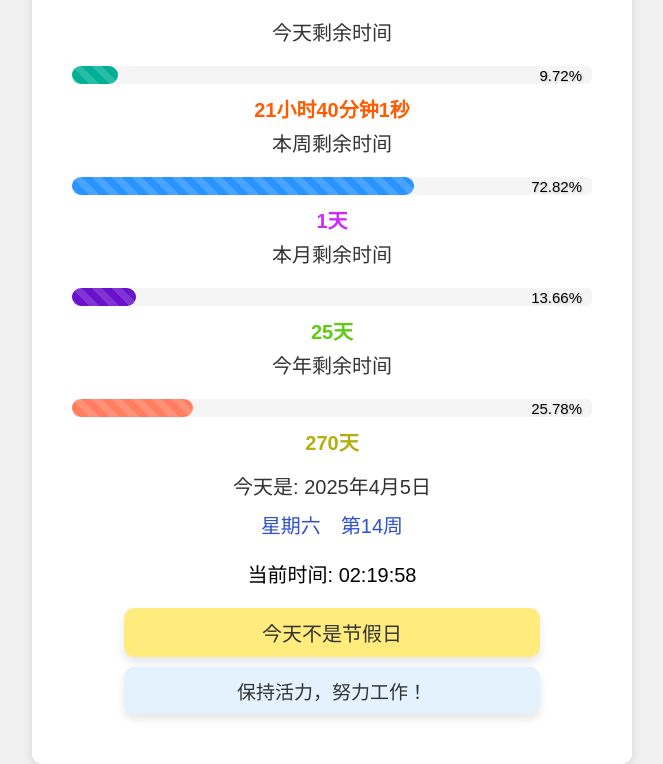
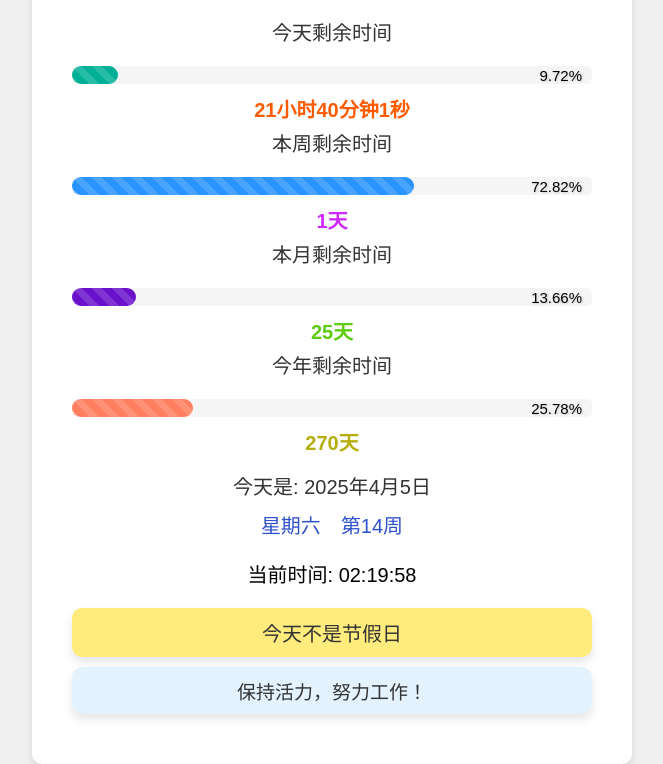
Before and after one commit to Juzipi-ctrl/Tempest, a plain HTML site: page index.html in a window 1280 px wide. Shown: the part 71-835 px from the top of the page, without its empty margins (308-971 px from the left). Drawn offline with nearby package versions, Linux system fonts and the light colour scheme; no server answers.

Commit message:
Update styles.css

```diff
--- a/styles.css
+++ b/styles.css
@@ -240,7 +240,7 @@ body {
     .daily-message {
         width: auto; /* 自动宽度根据内容适应 */
         min-width: 60%; /* 设置最小宽度 */
-        max-width: 80%; /* 设置最大宽度 */
+        max-width: 100%; /* 设置最大宽度 */
         display: inline-block; /* 保持内联块特性 */
         padding: 15px 30px; /* 增大内边距 */
     }
```
